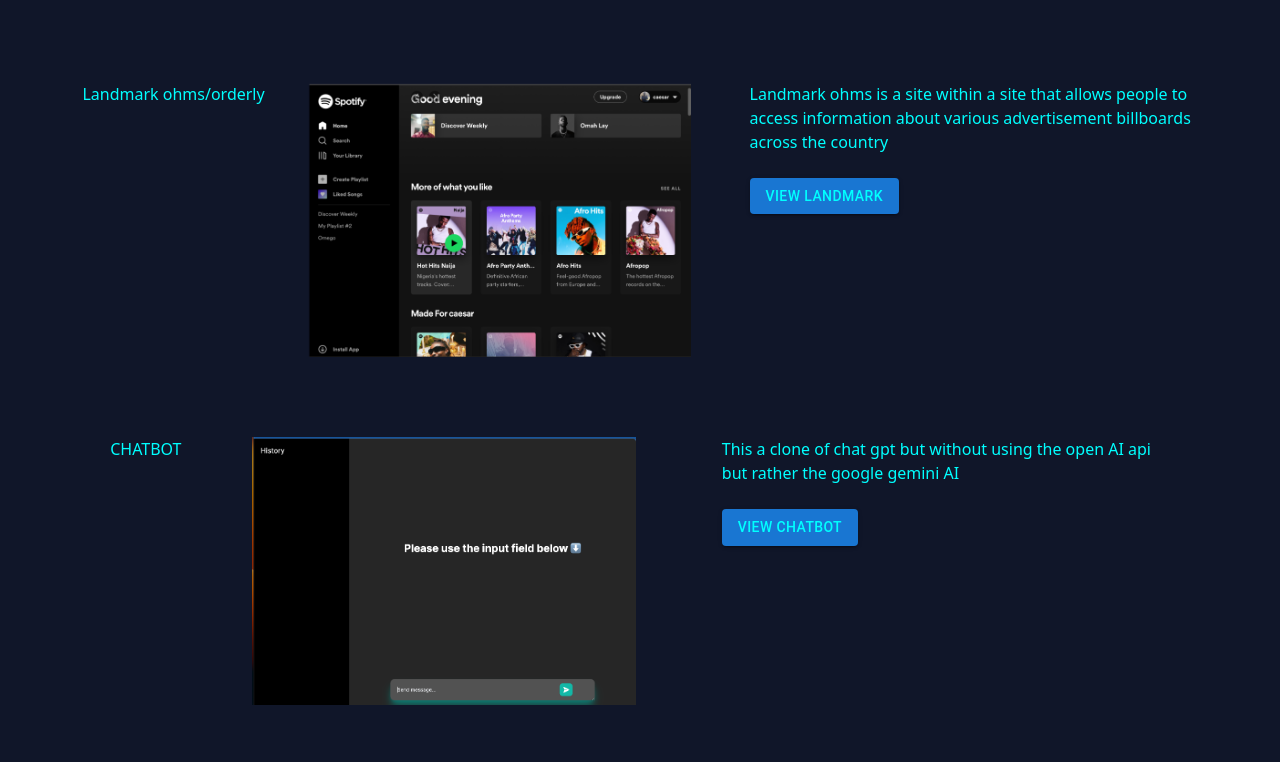
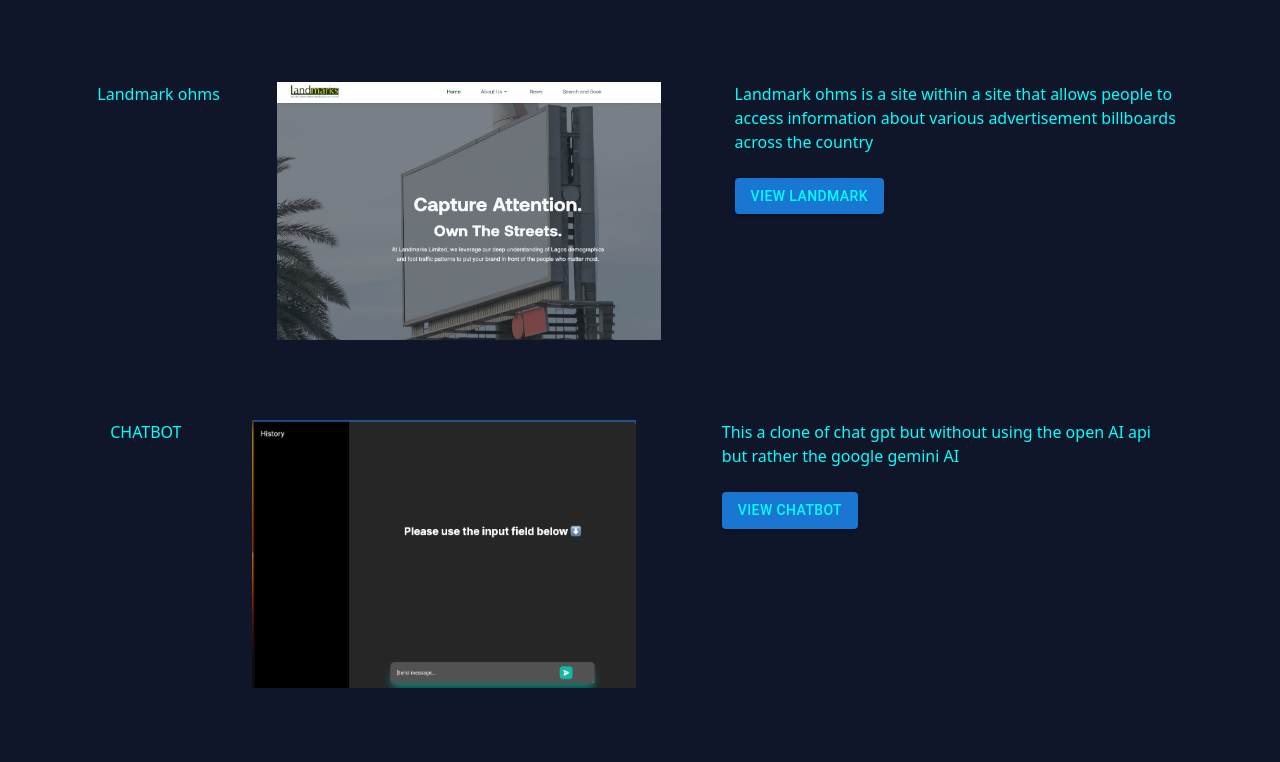
Before and after one commit to Caesarfeuher/Modern-portfolio, a Next.js app: page /projects in a window 1280 px wide. Shown: the part 758-1520 px from the top of the page. Built offline with nearby package versions, Linux system fonts and the light colour scheme.

Commit message:
Update projects.js

```diff
--- a/components/projects-components/projects.js
+++ b/components/projects-components/projects.js
@@ -55,9 +55,9 @@
 
 
   <div className="flex justify-evenly p-10">
-      <h2>Landmark ohms/orderly</h2>
+      <h2>Landmark ohms</h2>
         <div className="w-1/3 pr-4">
-        <Image src={'/spotify.jpg'} width={400} height={250} />
+        <Image src={'/landmark.jpg'} width={400} height={250} />
         </div>
 
         <div className="w-2/3 max-w-md">
@@ -73,8 +73,8 @@
         </div>
       </div>
 
-            <div className="flex justify-evenly p-10">
-      <h2>CHATBOT</h2>
+        <div className="flex justify-evenly p-10">
+          <h2>CHATBOT</h2>
         <div className="w-1/3 pr-4">
         <Image src={'/chatgptclone.jpg'} width={400} height={250} />
         </div>
@@ -228,7 +228,7 @@
       <div className="flex justify-evenly p-10">
       <h2>Swift buy</h2>
         <div className="w-1/3 pr-4">
-        <Image src={'/preview.jpg'} width={400} height={250} />
+        <Image src={'/swiftbuy.jpg'} width={400} height={250} />
         </div>
 
         <div className="w-2/3 max-w-md">
```
